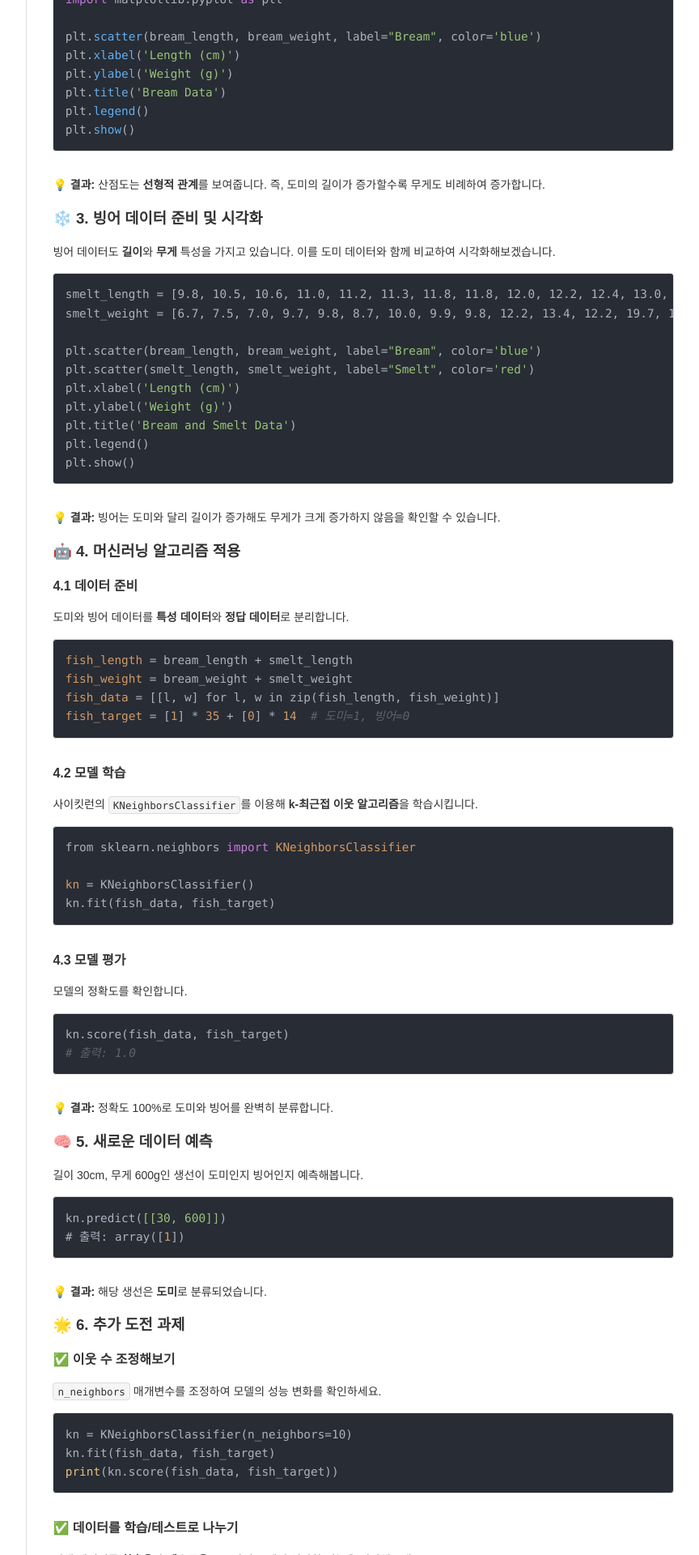
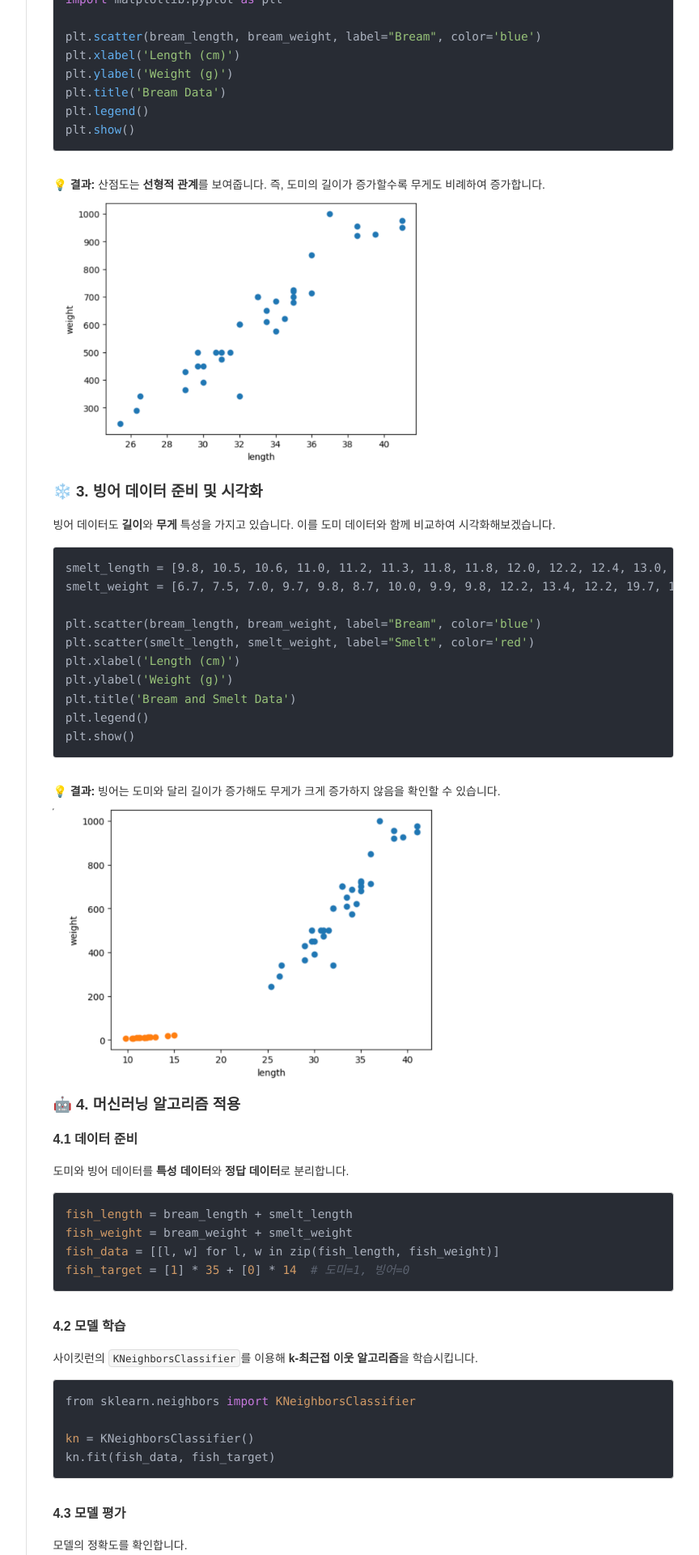
Before and after one commit to Mminzy22/Blog, a Jekyll site: the page built from _posts/Machine-Learning/2024-12-06-Machine-Learning20.md, in a window 1280 px wide. Shown: the part 711-2631 px from the top of the page at 81% size, without its empty margins (261-1125 px from the left). Built offline with Jekyll 4.4.1, drawn with Linux system fonts in a browser that asks for light colours; nearby versions of some CDN libraries; comment, search, counter and statistics services are not loaded.

Commit message:
add images

````diff
--- a/_posts/Machine-Learning/2024-12-06-Machine-Learning20.md
+++ b/_posts/Machine-Learning/2024-12-06-Machine-Learning20.md
@@ -39,6 +39,7 @@ plt.show()
 ```
 
 💡 **결과:** 산점도는 **선형적 관계**를 보여줍니다. 즉, 도미의 길이가 증가할수록 무게도 비례하여 증가합니다.
+![결과 산점도1]({{ site.baseurl }}/assets/images/2024-12-06_산점도1.png)
 
 
 ### ❄️ 3. 빙어 데이터 준비 및 시각화
@@ -59,6 +60,7 @@ plt.show()
 ```
 
 💡 **결과:** 빙어는 도미와 달리 길이가 증가해도 무게가 크게 증가하지 않음을 확인할 수 있습니다.
+![결과 산점도2]({{ site.baseurl }}/assets/images/2024-12-06_산점도2.png)
 
 
 ### 🤖 4. 머신러닝 알고리즘 적용
````
Also changed, not shown: assets/images/2024-12-06_산점도1.png (added), assets/images/2024-12-06_산점도2.png (added).
